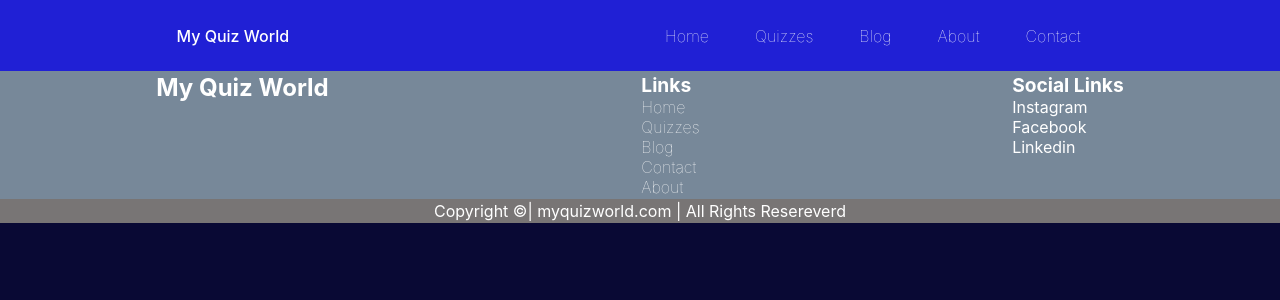
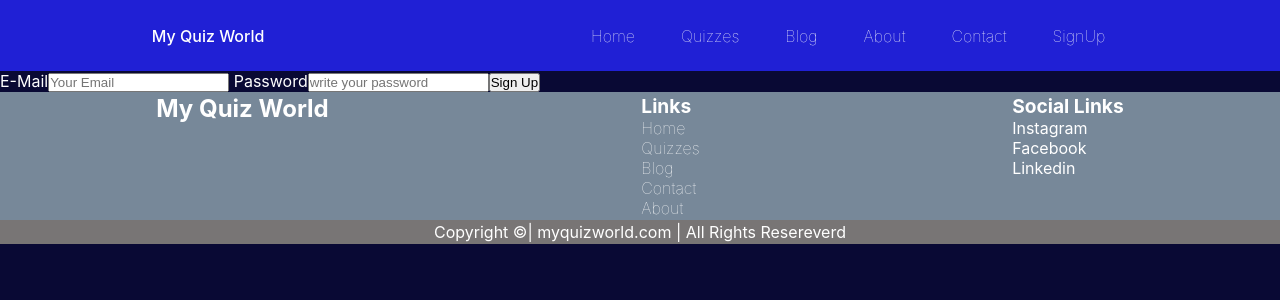
Before and after one commit to pradeepkumar-es/myquizworld, a React (Create React App) app: page /signup in a window 1280 px wide. Shown: the top 300 px of the page. Built offline with nearby package versions, Linux system fonts and the light colour scheme.

Commit message:
SignUp Page Added

```diff
--- a/src/App.js
+++ b/src/App.js
@@ -17,6 +17,7 @@ import QuizClass9 from './Components/Quizzes/QuizClass9';
 import QuizClass10 from './Components/Quizzes/QuizClass10';
 import QuizClass11 from './Components/Quizzes/QuizClass11';
 import QuizClass12 from './Components/Quizzes/QuizClass12';
+import Signup from './Components/Signup';
 
 
 function App() {
@@ -39,10 +40,12 @@ function App() {
         <Route path='/about' element={<About/>} exact/>
         <Route path='/blog' element={<Blog/>} exact/>
         <Route path='/contact' element={<Contact/>} exact/>
+        <Route path="/signup" element={<Signup/>}  exact/>
        </Routes>
 
 
       <Footer/>
+
        {/* <Routes> */}
         {/* <Route path='/' element={<Home/>} exact/> */}
         {/* <Route path='/quizzes' element={<Quizzes/>} exact/> */}
--- a/src/Components/Navabar.js
+++ b/src/Components/Navabar.js
@@ -20,6 +20,7 @@ export default function Navabar() {
                     <li className='item'><Link to="/blog">Blog</Link></li>
                     <li className='item'><Link to="/about">About</Link></li>
                     <li className='item'><Link to="/contact">Contact</Link></li>
+                    <li className='item'><Link to="/signup">SignUp</Link></li>
                 </ul>
             </div>
             <div className='smallScreen_navbar_btn' onClick={handleToggle}> {/*in css module we can not use -( hyphen)*/}
--- /dev/null
+++ b/src/Components/Signup.js
@@ -0,0 +1,25 @@
+import {getAuth, createUserWithEmailAndPassword} from "firebase/auth";
+import {React, useState} from 'react'
+import {app} from '../firebase'
+
+const auth = getAuth(app);
+const Signup =()=> {
+    const [email, setEmail] = useState("");
+    const [password, setPassword] =useState("");
+    const createUser=()=>{
+        createUserWithEmailAndPassword(auth, email, password).then(value=>alert("Your Account is created Successfully"));
+    }
+    return (
+        <div>
+            <form className="signup" action="">
+                <label>E-Mail</label>
+                <input onChange={(e)=>setEmail(e.target.value)} value={email} type="text" placeholder="Your Email" required />
+                <label> Password</label>
+                <input onChange={(e)=>setPassword(e.target.value)} value={password} type="password" placeholder="write your password" required/>
+                <button onClick={createUser}>Sign Up</button>
+            </form>
+        </div>
+    )
+}
+
+export default Signup
--- a/src/firebase.js
+++ b/src/firebase.js
@@ -13,9 +13,10 @@ const firebaseConfig = {
   storageBucket: "myquizworld-a2850.appspot.com",
   messagingSenderId: "3230072239",
   appId: "1:3230072239:web:78f1c1ffab7bc772c1435a",
-  measurementId: "G-YD8WFD9ZCM"
+  measurementId: "G-YD8WFD9ZCM",
+  databaseURL: "https://myquizworld-a2850-default-rtdb.firebaseio.com/"
 };
 
 // Initialize Firebase
-const app = initializeApp(firebaseConfig);
-const analytics = getAnalytics(app);
+export const app = initializeApp(firebaseConfig);
+const analytics = getAnalytics(app); //export it also when you want to use in other component file
```
Also changed, not shown: src/Components/signin.js (added, +11 -0 lines).
